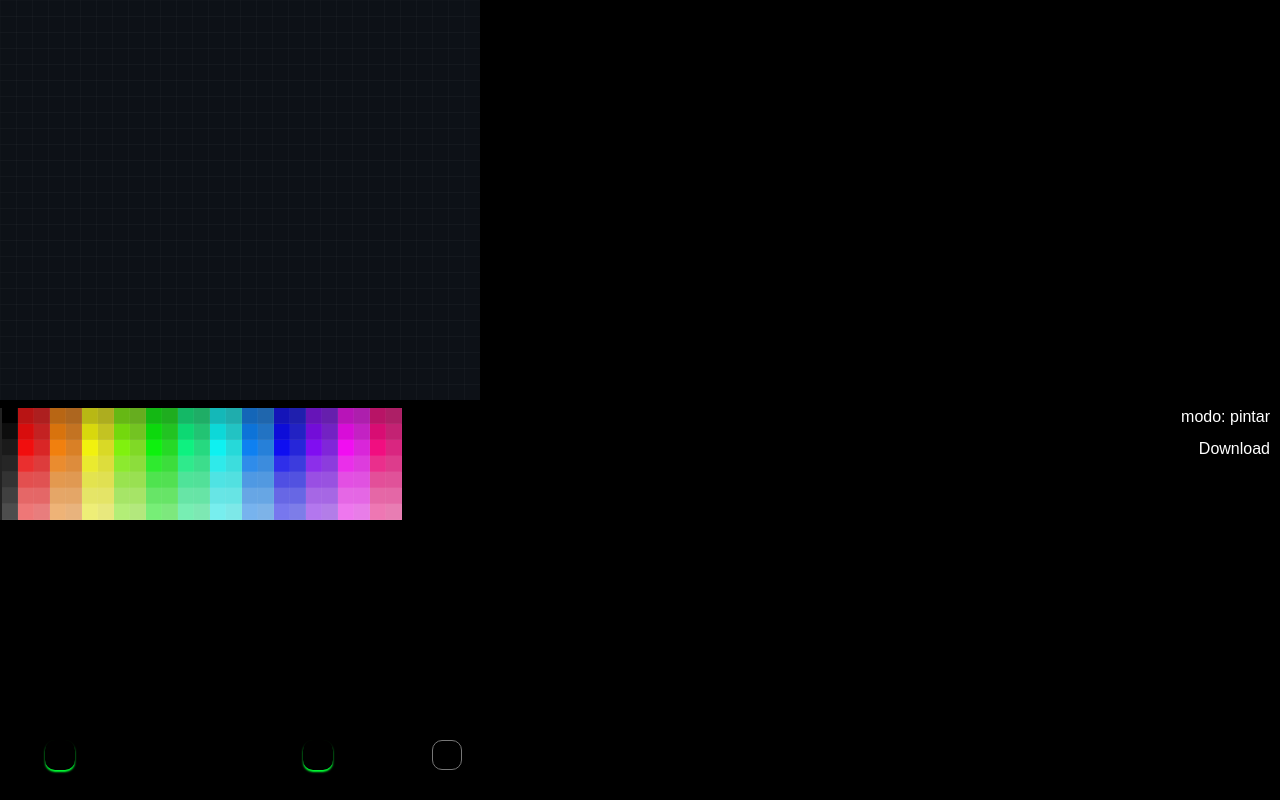
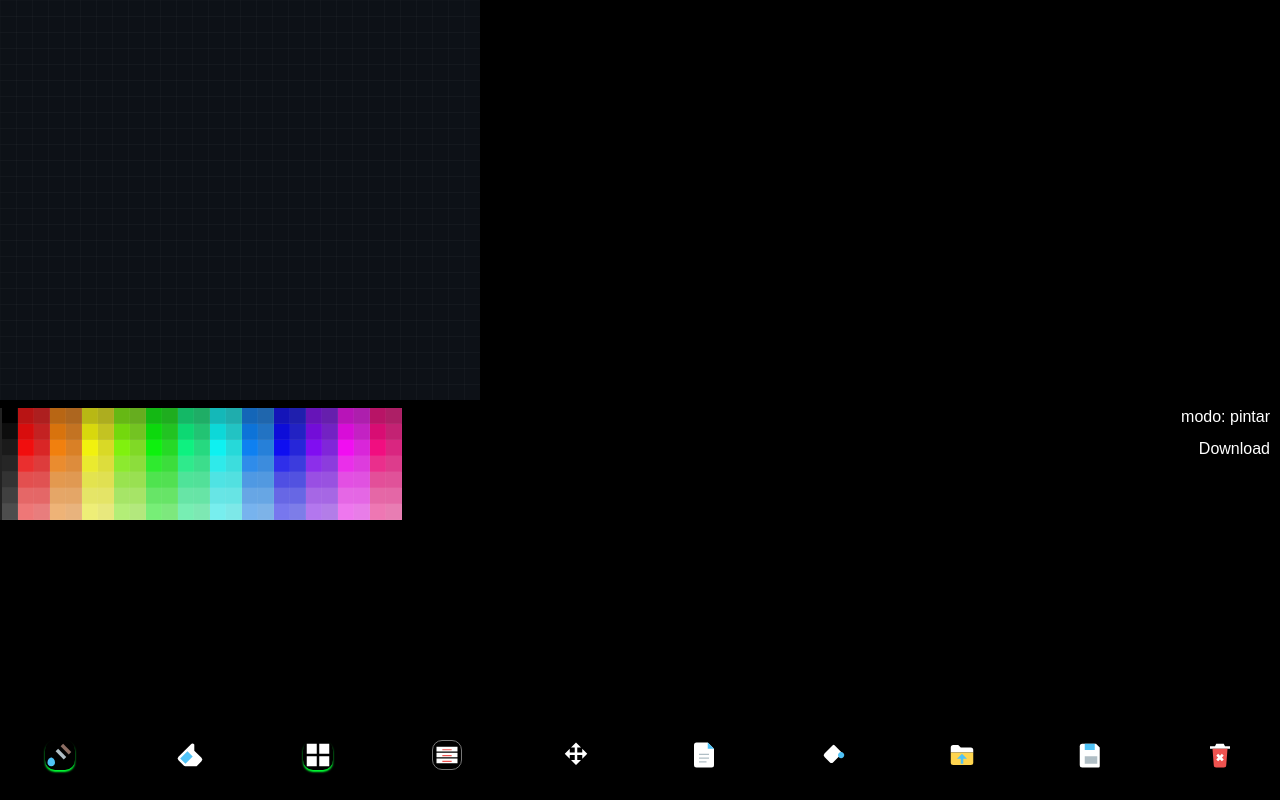
Before and after one commit to senhorK/novo-dev, a plain HTML site: page Ed Max/Ed Max V2.0/index.html in a window 1280 px wide. Drawn offline with Linux system fonts and the light colour scheme; the site is published under a folder, as on GitHub Pages, so addresses that start at the root find nothing; files whose address does not match are found by name.

```diff
--- a/Ed Max/Ed Max V2.0/style.css
+++ b/Ed Max/Ed Max V2.0/style.css
@@ -243,43 +243,43 @@
 }
 
 #pintar{
-    background: url(/icon/pintar.svg) no-repeat center;
+    background: url(./icon/pintar.svg) no-repeat center;
     background-size: contain;
 }
 #apagar{
-    background: url(/icon/apagar.svg) no-repeat center;
+    background: url(./icon/apagar.svg) no-repeat center;
     background-size: contain;
 }
 #grid{
-   background: url(/icon/gride.svg) no-repeat center;
+   background: url(./icon/gride.svg) no-repeat center;
    background-size: contain;
 }
 #seletColisao{
-   background: url(/icon/parede.svg) no-repeat center;
+   background: url(./icon/parede.svg) no-repeat center;
    background-size: contain;
 }
 #mover {
-    background: url(/icon/mover.svg) no-repeat center;
+    background: url(./icon/mover.svg) no-repeat center;
     background-size: contain;
 }
 #novo {
-    background: url(/icon/novo.svg) no-repeat center;
+    background: url(./icon/novo.svg) no-repeat center;
     background-size: contain;
 }
 #balde {
-    background: url(/icon/balde.svg) no-repeat center;
+    background: url(./icon/balde.svg) no-repeat center;
     background-size: contain;
 }
 #loadMap {
-    background: url(/icon/loadMap.svg) no-repeat center;
+    background: url(./icon/loadMap.svg) no-repeat center;
     background-size: contain;
 }
 #salvar {
-    background: url(/icon/salvar.svg) no-repeat center;
+    background: url(./icon/salvar.svg) no-repeat center;
     background-size: contain;
 }
 #apagarAll {
-    background: url(/icon/apagarAll.svg) no-repeat center;
+    background: url(./icon/apagarAll.svg) no-repeat center;
     background-size: contain;
 }
 
```
Also changed, not shown: 1 other file.
